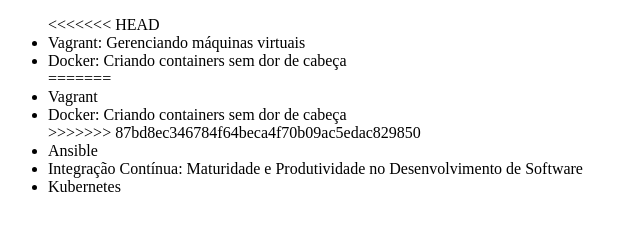
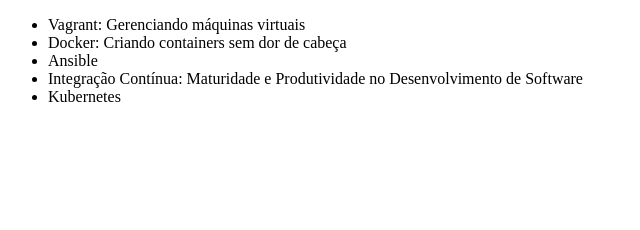
Before and after one commit to IaraTassi/curso-github-ramificoes, a plain HTML site: page index.html in a window 1280 px wide. Shown: the whole page, without its empty margins (0-640 px from the left). Drawn offline with Linux system fonts and the light colour scheme.

Commit message:
Corrigindo curso de Vangrant

```diff
--- a/index.html
+++ b/index.html
@@ -8,13 +8,8 @@
 </head>
 <body>
     <ul>
-<<<<<<< HEAD
         <li>Vagrant: Gerenciando máquinas virtuais</li>
         <li>Docker: Criando containers sem dor de cabeça</li>
-=======
-        <li>Vagrant</li>
-        <li>Docker: Criando containers sem dor de cabeça</li>
->>>>>>> 87bd8ec346784f64beca4f70b09ac5edac829850
         <li>Ansible</li>
         <li>Integração Contínua: Maturidade e Produtividade no Desenvolvimento de Software</li>
         <li>Kubernetes</li>
```
